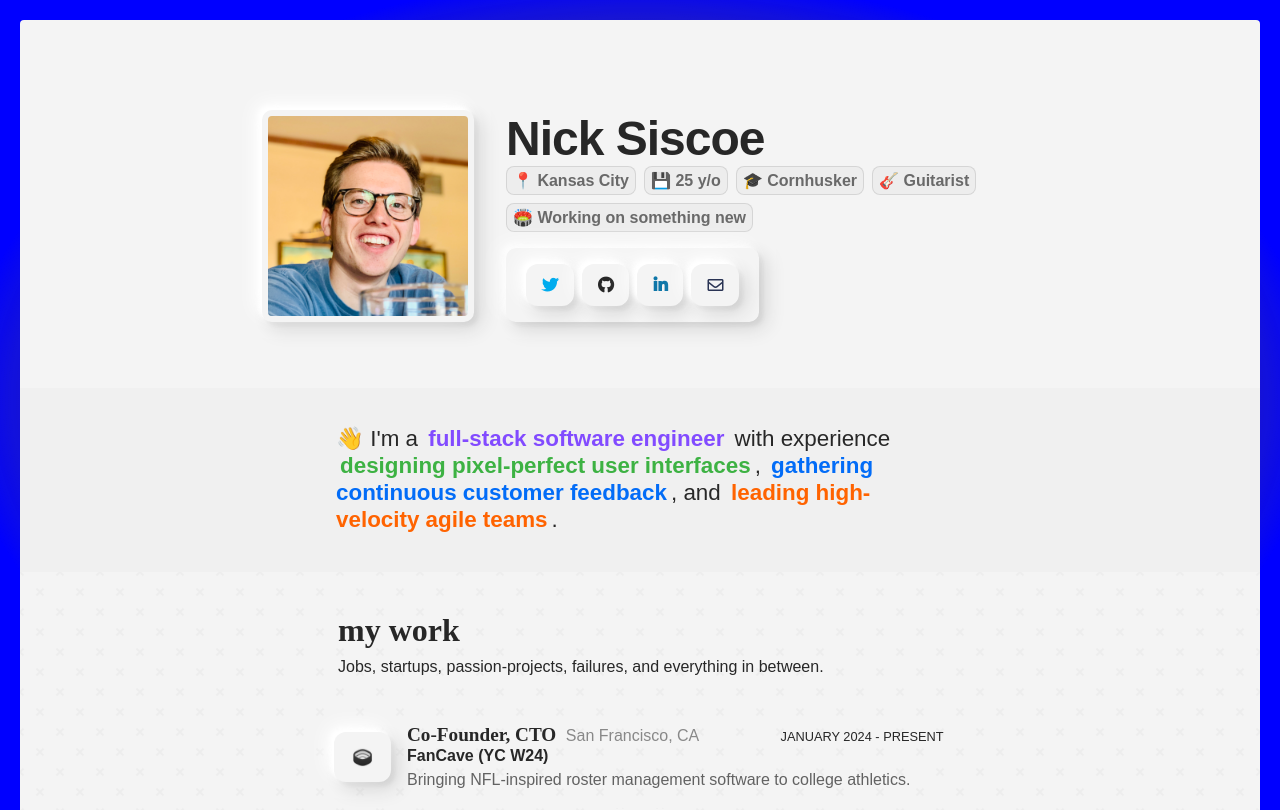
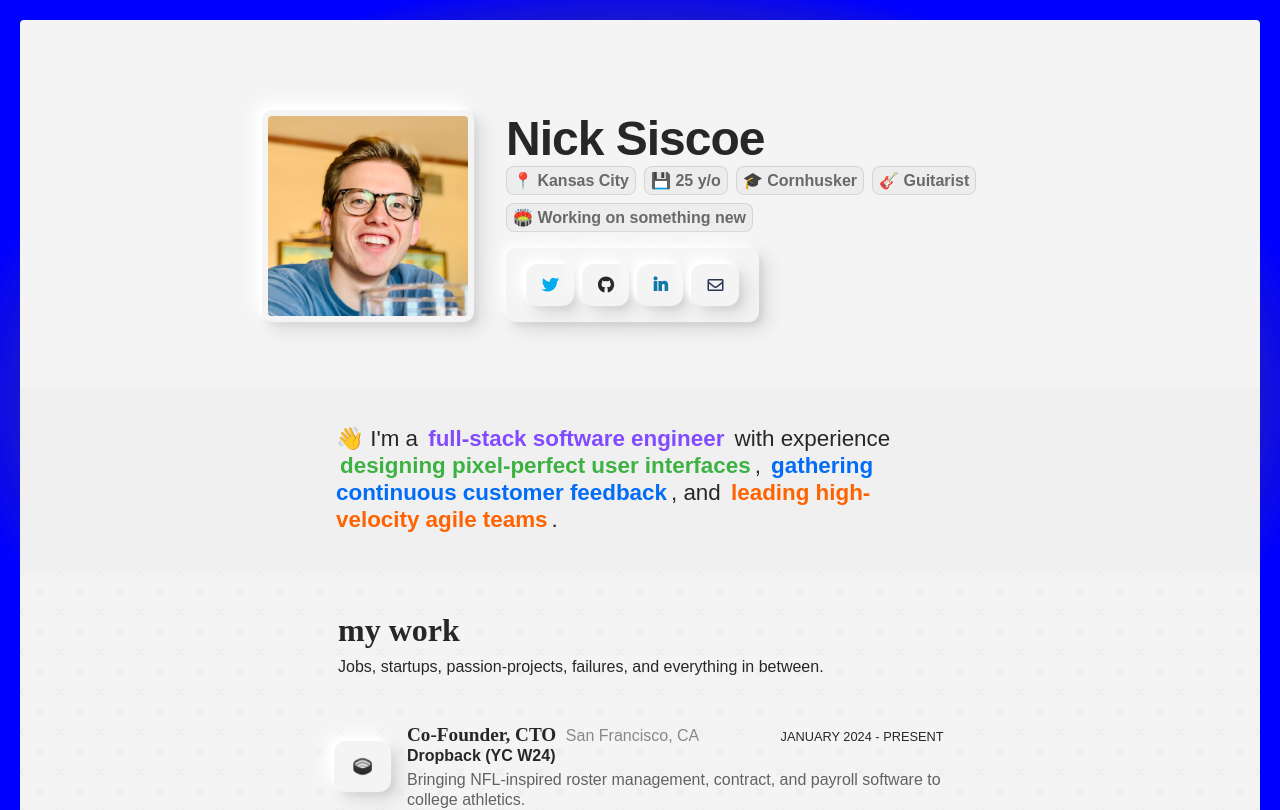
Before and after one commit to nicksiscoe/nicksiscoe, a Next.js app: page / in a window 1280 px wide. Shown: the top 810 px of the page. Built offline with nearby package versions, Linux system fonts and the light colour scheme; a web font is replaced by a local one.

Commit message:
dropback

```diff
--- a/app/page.tsx
+++ b/app/page.tsx
@@ -131,12 +131,12 @@ export default function Home() {
             experience={{
               img: "/img/logos/fancave.png",
               title: "Co-Founder, CTO",
-              company: "FanCave (YC W24)",
+              company: "Dropback (YC W24)",
               location: "San Francisco, CA",
-              url: "https://fancave.team",
+              url: "https://dropback.com",
               timeframe: "January 2024 - Present",
               description:
-                "Bringing NFL-inspired roster management software to college athletics.",
+                "Bringing NFL-inspired roster management, contract, and payroll software to college athletics.",
             }}
           />
           <Divider year="2024" />
```
